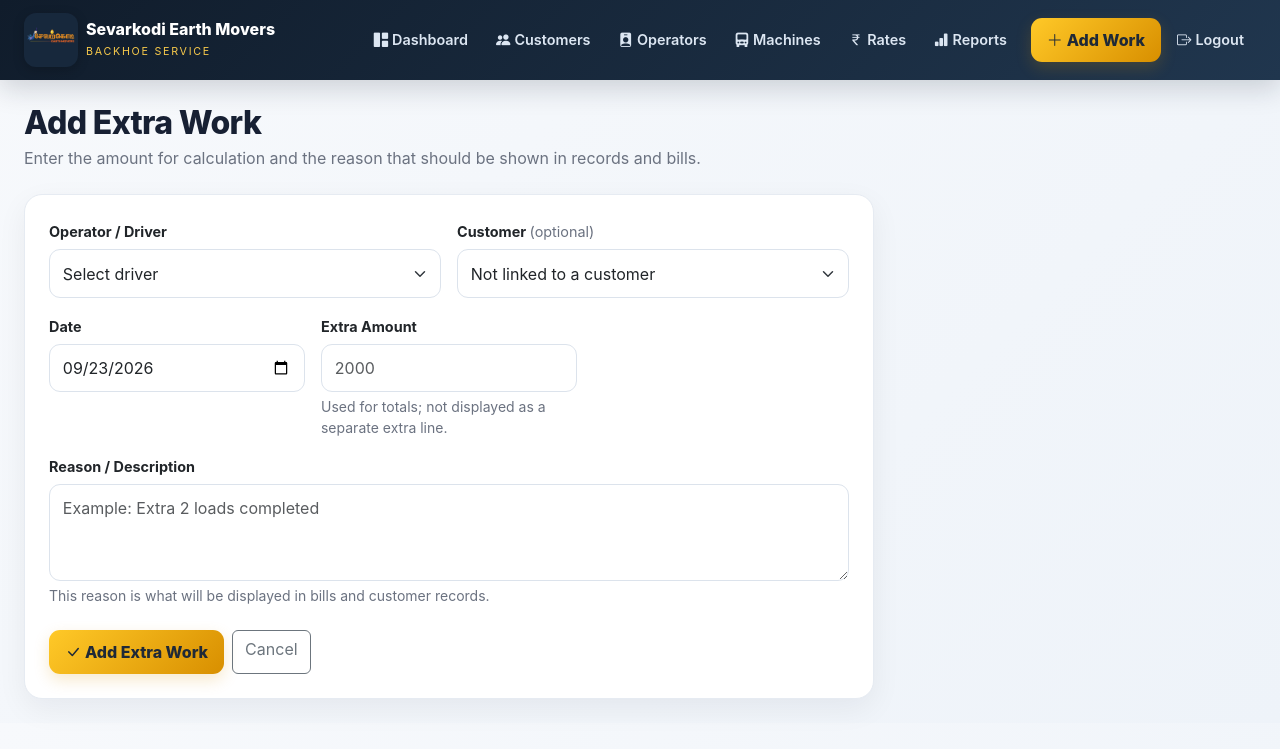
After one commit to mathivignesh-v/sevarkodi-earth-movers, a Flask app: page /add-driver-extra in a window 1280 px wide. The commit adds this page. Shown: the top 749 px of the page. Run offline with Flask 3, Linux system fonts and the light colour scheme; the visitor is signed in with stand-in values (Sample User, id 1); data comes from the database, SQL or seed files in the repository; some libraries are stand-ins or nearby versions.

Commit message:
Add files via upload

```diff
--- a/templates/bill.html
+++ b/templates/bill.html
@@ -11,6 +11,7 @@ body{font-family:Inter,Arial,sans-serif;background:#f3f6fa;color:#172033;margin:
 <div class="item"><div class="label">Working Hours</div><div class="value">{{ entry.hours|hours_fmt }} hours</div></div>
 <div class="item"><div class="label">Rate</div><div class="value">₹{{ '{:,.2f}'.format(entry.rate_per_hour) }} / hour</div></div>
 </div><div class="total"><span>Current Work Amount</span><span class="amount">₹{{ '{:,.2f}'.format(entry.amount) }}</span></div>
+{% if bill_extras %}<div style="margin-top:18px;border:1px solid #e6ebf2;border-radius:15px;padding:16px"><h3 style="margin:0 0 10px;font-size:16px">Additional Work</h3>{% for x in bill_extras %}<div style="padding:9px 0;border-bottom:1px solid #edf1f6;font-size:13px"><strong>{{ x.work_date }}</strong> · {{ x.reason }}</div>{% endfor %}</div>{% endif %}
 
 <div style="margin-top:22px;border:1px solid #e6ebf2;border-radius:15px;padding:18px">
   <h3 style="margin:0 0 12px;font-size:17px">Customer Account Summary</h3>
@@ -24,6 +25,6 @@ body{font-family:Inter,Arial,sans-serif;background:#f3f6fa;color:#172033;margin:
   {% for p in payments %}<div style="display:flex;justify-content:space-between;padding:8px 0;border-bottom:1px solid #edf1f6;font-size:13px"><span>{{ p.payment_date }}{% if p.note %} · {{ p.note }}{% endif %}</span><strong style="color:#16803c">₹{{ '{:,.2f}'.format(p.amount) }}</strong></div>{% endfor %}
   {% endif %}
 </div>
-<p style="color:#748096;font-size:12px;margin-top:22px">Amount is calculated automatically from working hours × applicable hourly rate. Customer payments are tracked separately and reduce the outstanding balance.</p>
+<p style="color:#748096;font-size:12px;margin-top:22px">The final bill total includes applicable additional work. The additional work amount is included in the total; only its reason is shown above. Customer payments are tracked separately and reduce the outstanding balance.</p>
 {% if entry.customer_id %}<p style="margin-top:10px"><a href="{{ url_for('customer_statement',customer_id=entry.customer_id) }}">Open full customer statement →</a></p>{% endif %}
 </div></div></body></html>
--- a/templates/customer_detail.html
+++ b/templates/customer_detail.html
@@ -45,4 +45,6 @@
     </div>
   </div>
 </div>
+
+<div class="card p-3 p-lg-4 mt-4"><div class="d-flex justify-content-between align-items-center mb-3"><div><h5 class="mb-1">Extra Work Reasons</h5><div class="muted small">Extra amounts are included in the total bill. Only the admin-entered reason is shown here.</div></div></div><div class="table-responsive"><table class="table align-middle"><thead><tr><th>Date</th><th>Operator</th><th>Reason</th></tr></thead><tbody>{% for x in extras %}<tr><td>{{ x.work_date }}</td><td>{{ x.driver_name }}</td><td class="fw-semibold">{{ x.reason }}</td></tr>{% else %}<tr><td colspan="3" class="text-center py-4 muted">No extra work entries for this customer.</td></tr>{% endfor %}</tbody></table></div></div>
 {% endblock %}
--- a/templates/customer_statement.html
+++ b/templates/customer_statement.html
@@ -11,6 +11,9 @@ body{font-family:Inter,Arial,sans-serif;background:#f3f6fa;color:#172033;margin:
 <div class="section"><h3>Billing Records</h3>
 {% for e in entries %}<div class="row"><span>{{ e.work_date }} · {{ e.vehicle_number }} · {{ e.hours|hours_fmt }} hrs</span><strong>₹{{ '{:,.2f}'.format(e.amount) }}</strong></div>{% else %}<div style="color:#748096">No billing records.</div>{% endfor %}
 </div>
+<div class="section"><h3>Extra Work / Adjustments</h3>
+{% for x in extras %}<div class="row"><span>{{ x.work_date }} · {{ x.driver_name }} · {{ x.reason }}</span><span></span></div>{% else %}<div style="color:#748096">No extra work entries.</div>{% endfor %}
+</div>
 <div class="section"><h3>Payments Received</h3>
 {% for p in payments %}<div class="row"><span>{{ p.payment_date }}{% if p.note %} · {{ p.note }}{% endif %}</span><strong class="paid">₹{{ '{:,.2f}'.format(p.amount) }}</strong></div>{% else %}<div style="color:#748096">No payments recorded.</div>{% endfor %}
 </div>
--- a/templates/driver_detail.html
+++ b/templates/driver_detail.html
@@ -1,7 +1,8 @@
 {% extends 'base.html' %}{% block content %}
-<div class="section-head mb-4"><div><h2 class="page-title mb-1">{{ driver.name }}</h2><div class="muted"><i class="bi bi-telephone me-1"></i>{{ driver.phone }}</div></div><a class="btn btn-brand" href="{{ url_for('add_work') }}"><i class="bi bi-plus-lg me-1"></i>Add Work</a></div>
+<div class="section-head mb-4"><div><h2 class="page-title mb-1">{{ driver.name }}</h2><div class="muted"><i class="bi bi-telephone me-1"></i>{{ driver.phone }}</div></div><div class="d-flex gap-2"><a class="btn btn-outline-primary" href="{{ url_for('add_driver_extra') }}"><i class="bi bi-plus-circle me-1"></i>Add Extra Work</a><a class="btn btn-brand" href="{{ url_for('add_work') }}"><i class="bi bi-plus-lg me-1"></i>Add Work</a></div></div>
 <div class="row g-3 mb-4"><div class="col-md-6"><div class="card stat-card p-4"><div class="muted">Total Hours</div><div class="stat mt-1">{{ total_hours|hours_fmt }}</div></div></div><div class="col-md-6"><div class="card stat-card p-4"><div class="muted">Total Amount</div><div class="stat mt-1">{{ total_amount|inr }}</div></div></div></div>
 <div class="card p-3 p-lg-4"><div class="table-responsive"><table class="table align-middle"><thead><tr><th>Date</th><th>Customer</th><th>Machine</th><th>Hours</th><th>Rate</th><th>Amount</th><th>Action</th></tr></thead><tbody>
 {% for e in entries %}<tr><td>{{ e.work_date }}</td><td>{{ e.customer_name }}</td><td class="fw-semibold">{{ e.vehicle_number }}<br><small class="muted">{{ e.vehicle_type }}</small></td><td>{{ e.hours|hours_fmt }}</td><td>{{ e.rate_per_hour|inr }}</td><td class="fw-bold">{{ e.amount|inr }}</td><td><a class="btn btn-sm btn-outline-primary" href="{{ url_for('edit_work',entry_id=e.id) }}">Edit</a> <a class="btn btn-sm btn-outline-dark" href="{{ url_for('bill',entry_id=e.id) }}">Bill</a></td></tr>
 {% else %}<tr><td colspan="7" class="text-center py-5 muted">No work history for this operator.</td></tr>{% endfor %}
 </tbody></table></div></div>{% endblock %}
+<div class="card p-3 p-lg-4 mt-4"><div class="d-flex justify-content-between align-items-center mb-3"><div><h5 class="mb-1">Extra Work / Adjustments</h5><div class="muted small">Only the reason is shown here; the entered amount is included in the driver's total.</div></div><a class="btn btn-sm btn-outline-primary" href="{{ url_for('add_driver_extra') }}">Add Extra Work</a></div><div class="table-responsive"><table class="table align-middle"><thead><tr><th>Date</th><th>Customer</th><th>Reason</th><th>Action</th></tr></thead><tbody>{% for x in extras %}<tr><td>{{ x.work_date }}</td><td>{{ x.customer_name or '—' }}</td><td class="fw-semibold">{{ x.reason }}</td><td class="text-nowrap"><a class="btn btn-sm btn-outline-primary" href="{{ url_for('edit_driver_extra',extra_id=x.id) }}">Edit</a> <form class="d-inline" method="post" action="{{ url_for('delete_driver_extra',extra_id=x.id) }}"><button class="btn btn-sm btn-outline-danger" onclick="return confirm('Delete this extra work entry?')">Delete</button></form></td></tr>{% else %}<tr><td colspan="4" class="text-center py-4 muted">No extra work entries.</td></tr>{% endfor %}</tbody></table></div></div>
--- /dev/null
+++ b/templates/driver_extra_form.html
@@ -0,0 +1,14 @@
+{% extends 'base.html' %}{% block content %}
+<div class="section-head mb-4"><div><h2 class="page-title mb-1">{{ 'Edit Extra Work' if extra else 'Add Extra Work' }}</h2><div class="muted">Enter the amount for calculation and the reason that should be shown in records and bills.</div></div></div>
+<div class="card p-3 p-lg-4" style="max-width:850px">
+<form method="post">
+<div class="row g-3">
+<div class="col-md-6"><label>Operator / Driver</label><select class="form-select" name="driver_id" required><option value="">Select driver</option>{% for d in drivers %}<option value="{{ d.id }}" {% if extra and extra.driver_id|string==d.id|string %}selected{% endif %}>{{ d.name }}</option>{% endfor %}</select></div>
+<div class="col-md-6"><label>Customer <span class="muted fw-normal">(optional)</span></label><select class="form-select" name="customer_id"><option value="">Not linked to a customer</option>{% for c in customers %}<option value="{{ c.id }}" {% if extra and extra.customer_id|string==c.id|string %}selected{% endif %}>{{ c.name }}</option>{% endfor %}</select></div>
+<div class="col-md-4"><label>Date</label><input class="form-control" type="date" name="work_date" value="{{ extra.work_date if extra else today }}" required></div>
+<div class="col-md-4"><label>Extra Amount</label><input class="form-control" type="number" name="amount" min="0.01" step="0.01" value="{{ extra.amount if extra else '' }}" placeholder="2000" required><div class="small muted mt-1">Used for totals; not displayed as a separate extra line.</div></div>
+<div class="col-12"><label>Reason / Description</label><textarea class="form-control" name="reason" rows="3" placeholder="Example: Extra 2 loads completed" required>{{ extra.reason if extra else '' }}</textarea><div class="small muted mt-1">This reason is what will be displayed in bills and customer records.</div></div>
+</div>
+<div class="mt-4 d-flex gap-2"><button class="btn btn-brand"><i class="bi bi-check-lg me-1"></i>{{ 'Update Extra Work' if extra else 'Add Extra Work' }}</button><a class="btn btn-outline-secondary" href="{{ url_for('driver_detail', driver_id=extra.driver_id) if extra else url_for('reports') }}">Cancel</a></div>
+</form></div>
+{% endblock %}
--- a/templates/drivers.html
+++ b/templates/drivers.html
@@ -1,5 +1,5 @@
 {% extends 'base.html' %}{% block content %}
-<div class="section-head mb-4"><div><h2 class="page-title mb-1">Operators</h2><div class="muted">Manage operators and their work history.</div></div><a class="btn btn-brand" href="{{ url_for('add_driver') }}"><i class="bi bi-person-plus-fill me-1"></i>Add Operator</a></div>
+<div class="section-head mb-4"><div><h2 class="page-title mb-1">Operators</h2><div class="muted">Manage operators and their work history.</div></div><div class="d-flex gap-2"><a class="btn btn-outline-primary" href="{{ url_for('add_driver_extra') }}"><i class="bi bi-plus-circle me-1"></i>Add Extra Work</a><a class="btn btn-brand" href="{{ url_for('add_driver') }}"><i class="bi bi-person-plus-fill me-1"></i>Add Operator</a></div></div>
 <div class="card p-3 p-lg-4"><div class="table-responsive"><table class="table align-middle"><thead><tr><th>Operator</th><th>Phone</th><th>Status</th><th>Total Hours</th><th>Total Amount</th><th>Action</th></tr></thead><tbody>
 {% for d in drivers %}<tr><td><a class="fw-bold text-dark" href="{{ url_for('driver_detail',driver_id=d.id) }}">{{ d.name }}</a></td><td>{{ d.phone }}</td><td><span class="badge-soft {{ 'badge-active' if d.status=='Active' else 'badge-inactive' }}">{{ d.status }}</span></td><td>{{ d.total_hours|hours_fmt }}</td><td class="fw-bold">{{ d.total_amount|inr }}</td><td><a class="btn btn-sm btn-outline-primary" href="{{ url_for('driver_detail',driver_id=d.id) }}"><i class="bi bi-clock-history"></i> History</a></td></tr>
 {% else %}<tr><td colspan="6" class="text-center py-5 muted">No operators added yet.</td></tr>{% endfor %}
--- a/templates/reports.html
+++ b/templates/reports.html
@@ -1,7 +1,7 @@
 {% extends 'base.html' %}{% block content %}
 <div class="section-head mb-4">
   <div><h2 class="page-title mb-1">Reports & Payments</h2><div class="muted">Review work, record customer payments, and manage payment history.</div></div>
-  <a class="btn btn-brand" href="{{ url_for('add_work') }}"><i class="bi bi-plus-lg me-1"></i>Add Work</a>
+  <div class="d-flex gap-2"><a class="btn btn-outline-primary" href="{{ url_for('add_driver_extra') }}"><i class="bi bi-plus-circle me-1"></i>Add Extra Work</a><a class="btn btn-brand" href="{{ url_for('add_work') }}"><i class="bi bi-plus-lg me-1"></i>Add Work</a></div>
 </div>
 
 <div class="card p-3 mb-4">
@@ -81,4 +81,6 @@
   </tr>{% else %}<tr><td colspan="5" class="text-center py-5 muted">No payments recorded yet.</td></tr>{% endfor %}
   </tbody></table></div>
 </div>
+
+<div class="card p-3 p-lg-4 mt-4"><div class="d-flex justify-content-between align-items-center mb-3"><div><h5 class="mb-1">Extra Work History</h5><div class="muted small">The amount is included in totals, but only the admin-entered reason is displayed.</div></div></div><div class="table-responsive"><table class="table align-middle"><thead><tr><th>Date</th><th>Operator</th><th>Customer</th><th>Reason</th><th>Action</th></tr></thead><tbody>{% for x in extras %}<tr><td>{{ x.work_date }}</td><td>{{ x.driver_name }}</td><td>{{ x.customer_name or '—' }}</td><td class="fw-semibold">{{ x.reason }}</td><td class="text-nowrap"><a class="btn btn-sm btn-outline-primary" href="{{ url_for('edit_driver_extra',extra_id=x.id) }}">Edit</a> <form class="d-inline" method="post" action="{{ url_for('delete_driver_extra',extra_id=x.id) }}"><button class="btn btn-sm btn-outline-danger" onclick="return confirm('Delete this extra work entry?')">Delete</button></form></td></tr>{% else %}<tr><td colspan="5" class="text-center py-5 muted">No extra work entries found.</td></tr>{% endfor %}</tbody></table></div></div>
 {% endblock %}
```
